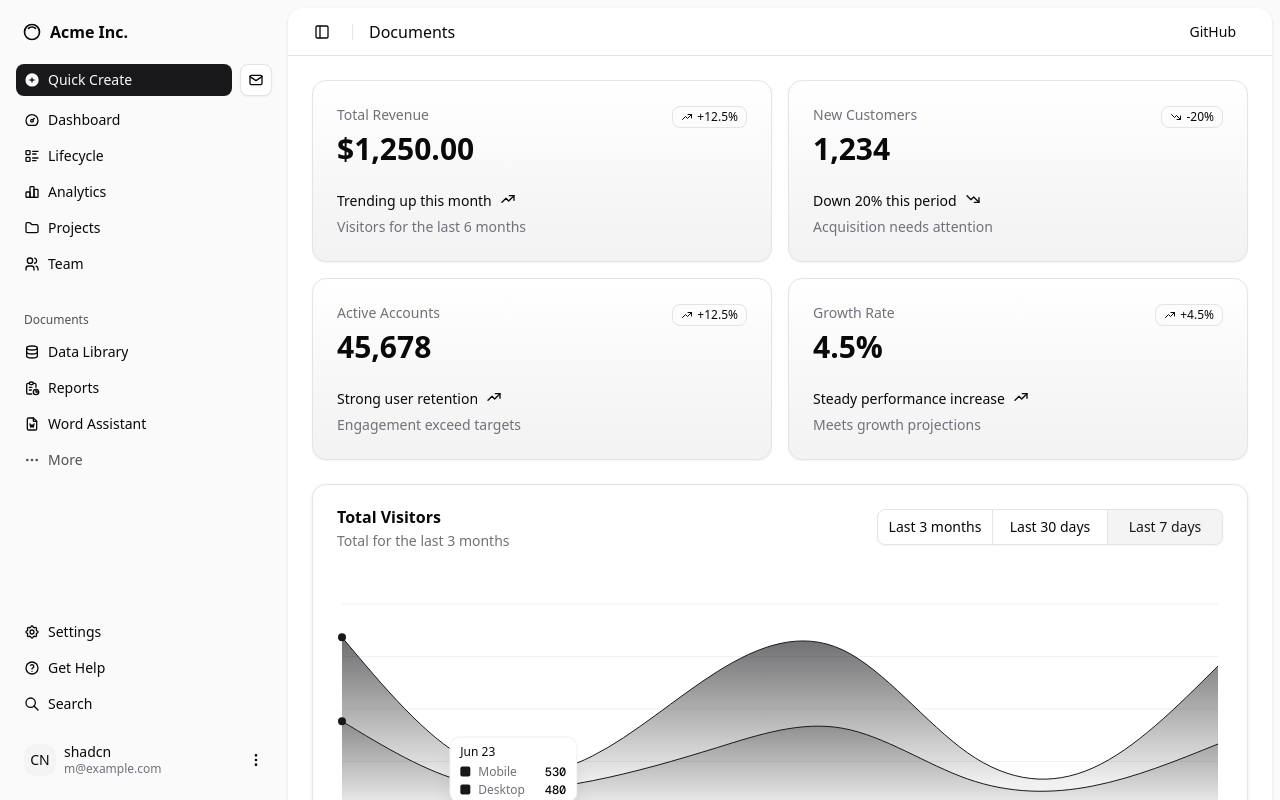
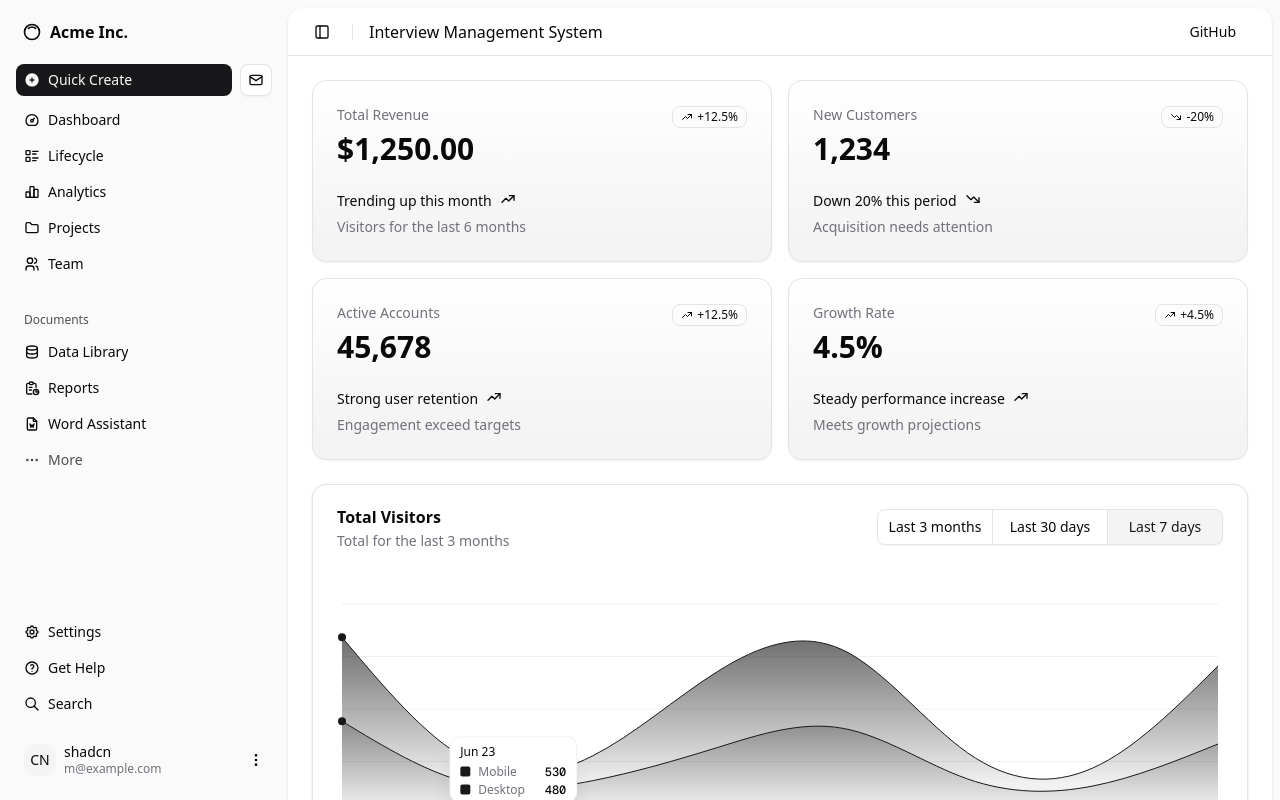
Before and after one commit to doshantgiradkar/HireHuntAI, a Next.js app: page /dashboard in a window 1280 px wide. Shown: the top 800 px of the page. Built offline with nearby package versions, Linux system fonts and the light colour scheme.

Commit message:
Updated: Site Header With "Dashboard"

```diff
--- a/src/components/site-header.jsx
+++ b/src/components/site-header.jsx
@@ -9,11 +9,11 @@ export function SiteHeader() {
       <div className="flex w-full items-center gap-1 px-4 lg:gap-2 lg:px-6">
         <SidebarTrigger className="-ml-1" />
         <Separator orientation="vertical" className="mx-2 data-[orientation=vertical]:h-4" />
-        <h1 className="text-base font-medium">Documents</h1>
+        <h1 className="text-base font-medium">Interview Management System</h1>
         <div className="ml-auto flex items-center gap-2">
           <Button variant="ghost" asChild size="sm" className="hidden sm:flex">
             <a
-              href="https://github.com/shadcn-ui/ui/tree/main/apps/v4/app/(examples)/dashboard"
+              href="https://github.com/doshantgiradkar/interview_management_system"
               rel="noopener noreferrer"
               target="_blank"
               className="dark:text-foreground">
```
